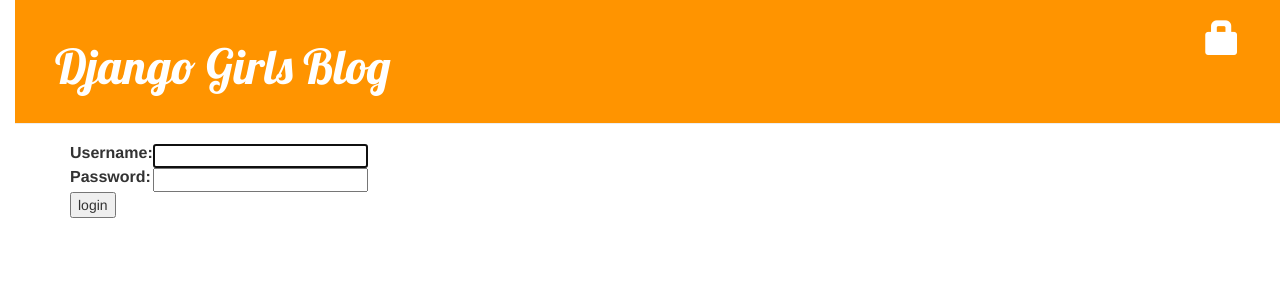
After one commit to oozin/my-first-blog, a Django app: page /accounts/login/ in a window 1280 px wide. The commit adds this page. Shown: the top 300 px of the page. Run offline with Django 3.2, Linux system fonts and the light colour scheme; some libraries are stand-ins or nearby versions.

Commit message:
plus secure

```diff
--- a/blog/templates/blog/base.html
+++ b/blog/templates/blog/base.html
@@ -12,6 +12,9 @@
             {% if user.is_authenticated %}
                 <a href="{% url 'post_new' %}" class="top-menu"><span class="glyphicon glyphicon-plus"></span></a>
                 <a href="{% url 'post_draft_list' %}" class="top-menu"><span class="glyphicon glyphicon-edit"></span></a>
+                <p class="top-menu">Hello {{ user.username }} <small>(<a href="{% url 'logout' %}">Log out</a>)</small></p>
+            {% else %}
+                <a href="{% url 'login' %}" class="top-menu"><span class="glyphicon glyphicon-lock"></span></a>
             {% endif %}
             <h1><a href="/">Django Girls Blog</a></h1>
         </div>
--- /dev/null
+++ b/blog/templates/registration/login.html
@@ -0,0 +1,24 @@
+{% extends "blog/base.html" %}
+
+{% block content %}
+    {% if form.errors %}
+        <p>Your username and password didn't match. Please try again.</p>
+    {% endif %}
+
+    <form method="post" action="{% url 'login' %}">
+    {% csrf_token %}
+        <table>
+        <tr>
+            <td>{{ form.username.label_tag }}</td>
+            <td>{{ form.username }}</td>
+        </tr>
+        <tr>
+            <td>{{ form.password.label_tag }}</td>
+            <td>{{ form.password }}</td>
+        </tr>
+        </table>
+
+        <input type="submit" value="login" />
+        <input type="hidden" name="next" value="{{ next }}" />
+    </form>
+{% endblock %}
--- a/blog/views.py
+++ b/blog/views.py
@@ -1,3 +1,4 @@
+from django.contrib.auth.decorators import login_required
 from django.shortcuts import render, get_object_or_404, redirect
 from django.utils import timezone
 from .models import Post
@@ -12,6 +13,7 @@
     post = get_object_or_404(Post, pk=pk)
     return render(request, 'blog/post_detail.html', {'post': post})
 
+@login_required
 def post_new(request):
     if request.method == "POST":
         form = PostForm(request.POST)
@@ -25,6 +27,7 @@
         form = PostForm()
     return render(request, 'blog/post_edit.html', {'form': form})
 
+@login_required
 def post_edit(request, pk):
     post = get_object_or_404(Post, pk=pk)
     if request.method == "POST":
@@ -39,15 +42,18 @@
         form = PostForm(instance=post)
     return render(request, 'blog/post_edit.html', {'form': form})
 
+@login_required
 def post_draft_list(request):
     posts = Post.objects.filter(published_date__isnull=True).order_by('created_date')
     return render(request, 'blog/post_draft_list.html', {'posts': posts})
 
+@login_required
 def post_publish(request, pk):
     post = get_object_or_404(Post, pk=pk)
     post.publish()
     return redirect('post_detail', pk=pk)
 
+@login_required
 def post_remove(request, pk):
     post = get_object_or_404(Post, pk=pk)
     post.delete()
--- a/mysite/settings.py
+++ b/mysite/settings.py
@@ -114,6 +114,8 @@
 
 USE_TZ = True
 
+LOGIN_REDIRECT_URL = '/'
+
 
 # Static files (CSS, JavaScript, Images)
 # https://docs.djangoproject.com/en/1.11/howto/static-files/
--- a/mysite/urls.py
+++ b/mysite/urls.py
@@ -13,11 +13,13 @@
     1. Import the include() function: from django.conf.urls import url, include
     2. Add a URL to urlpatterns:  url(r'^blog/', include('blog.urls'))
 """
-from django.conf.urls import url
-from django.conf.urls import include
+from django.conf.urls import include, url
 from django.contrib import admin
+from django.contrib.auth import views
 
 urlpatterns = [
     url(r'^admin/', admin.site.urls),
+    url(r'^accounts/login/$', views.login, name='login'),
+    url(r'^accounts/logout/$', views.logout, name='logout', kwargs={'next_page': '/'}),
     url(r'', include('blog.urls')),
 ]
```
